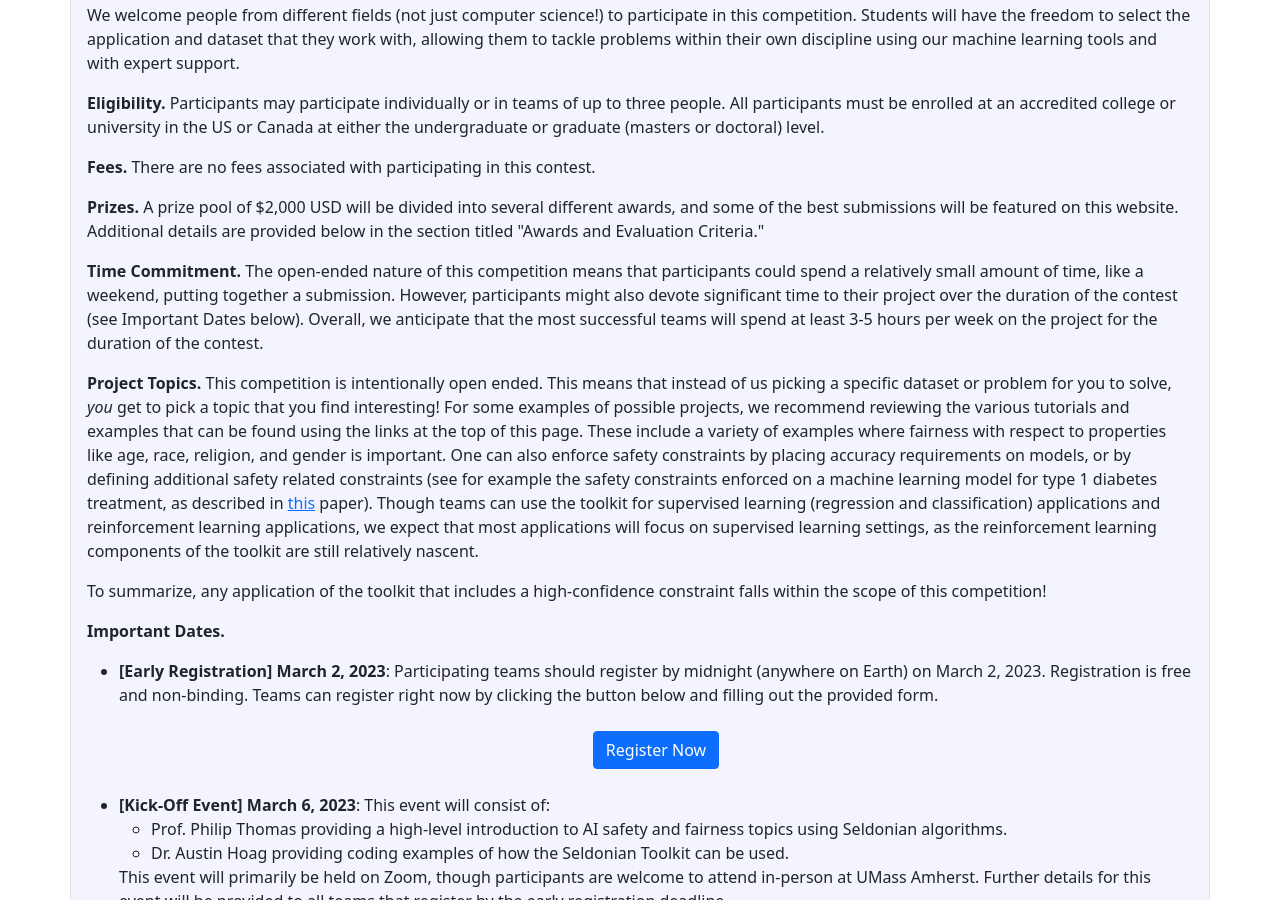
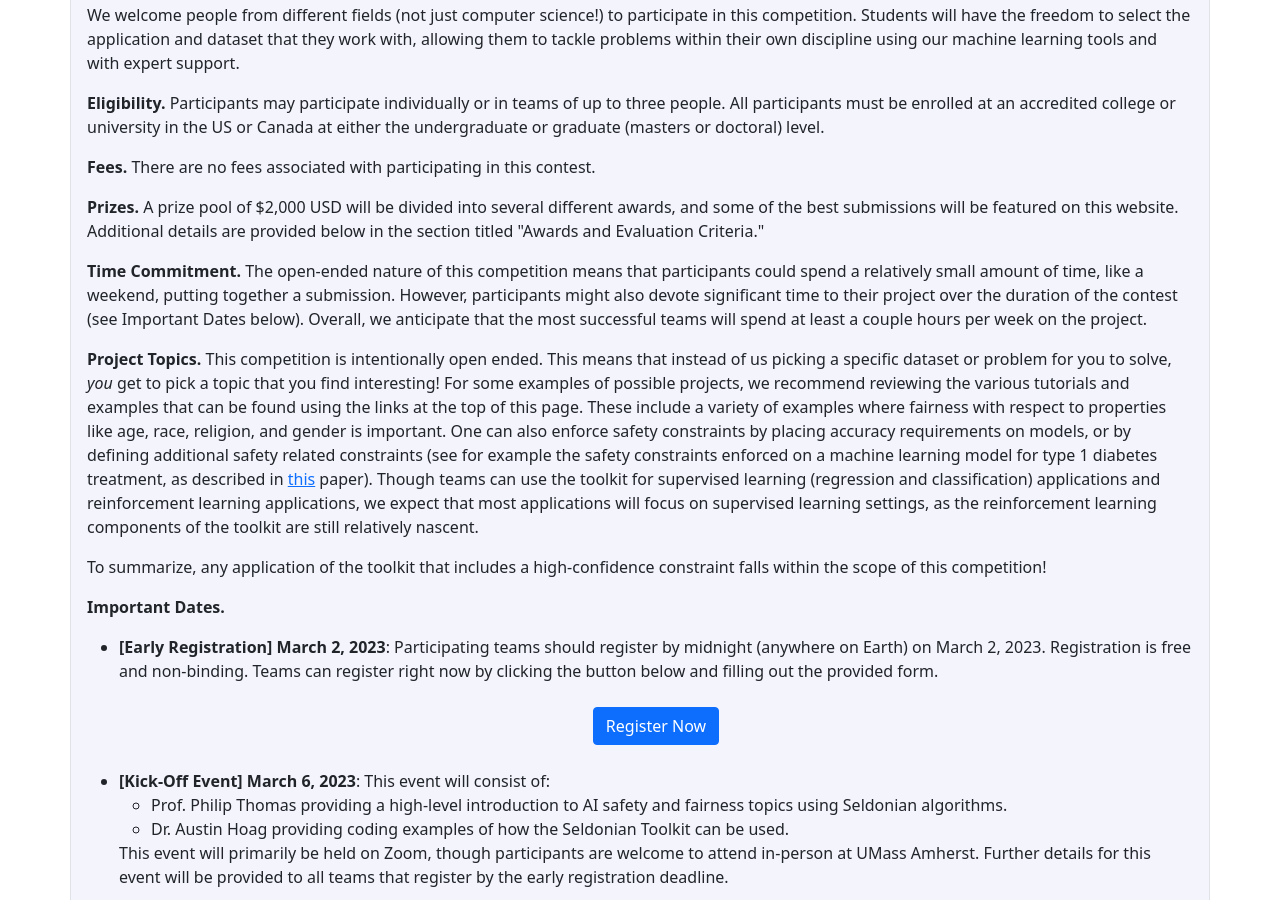
Before and after one commit to seldonian-framework/Tutorials, a Jekyll site: the page built from contest.md, in a window 1280 px wide and 900 px high, scrolled down 638 px. Built offline with Jekyll 4.4.1, drawn with Linux system fonts in a browser that asks for light colours.

Commit message:
Wording tweaks

```diff
--- a/contest.md
+++ b/contest.md
@@ -32,7 +32,7 @@ title: Seldonian \| Competition
         <b>Prizes.</b> A prize pool of $2,000 USD will be divided into several different awards, and some of the best submissions will be featured on this website. Additional details are provided below in the section titled "Awards and Evaluation Criteria."
     </p>
     <p>
-        <b>Time Commitment.</b> The open-ended nature of this competition means that participants could spend a relatively small amount of time, like a weekend, putting together a submission. However, participants might also devote significant time to their project over the duration of the contest (see Important Dates below). Overall, we anticipate that the most successful teams will spend at least 3-5 hours per week on the project for the duration of the contest.
+        <b>Time Commitment.</b> The open-ended nature of this competition means that participants could spend a relatively small amount of time, like a weekend, putting together a submission. However, participants might also devote significant time to their project over the duration of the contest (see Important Dates below). Overall, we anticipate that the most successful teams will spend at least a couple hours per week on the project.
     </p>
     <p>
         <b>Project Topics.</b> This competition is intentionally open ended. This means that instead of us picking a specific dataset or problem for you to solve, <i>you</i> get to pick a topic that you find interesting! For some examples of possible projects, we recommend reviewing the various tutorials and examples that can be found using the links at the top of this page. These include a variety of examples where fairness with respect to properties like age, race, religion, and gender is important. One can also enforce safety constraints by placing accuracy requirements on models, or by defining additional safety related constraints (see for example the safety constraints enforced on a machine learning model for type 1 diabetes treatment, as described in <a href="http://aisafety.cs.umass.edu/paper.html">this</a> paper). Though teams can use the toolkit for supervised learning (regression and classification) applications and reinforcement learning applications, we expect that most applications will focus on supervised learning settings, as the reinforcement learning components of the toolkit are still relatively nascent.
```
